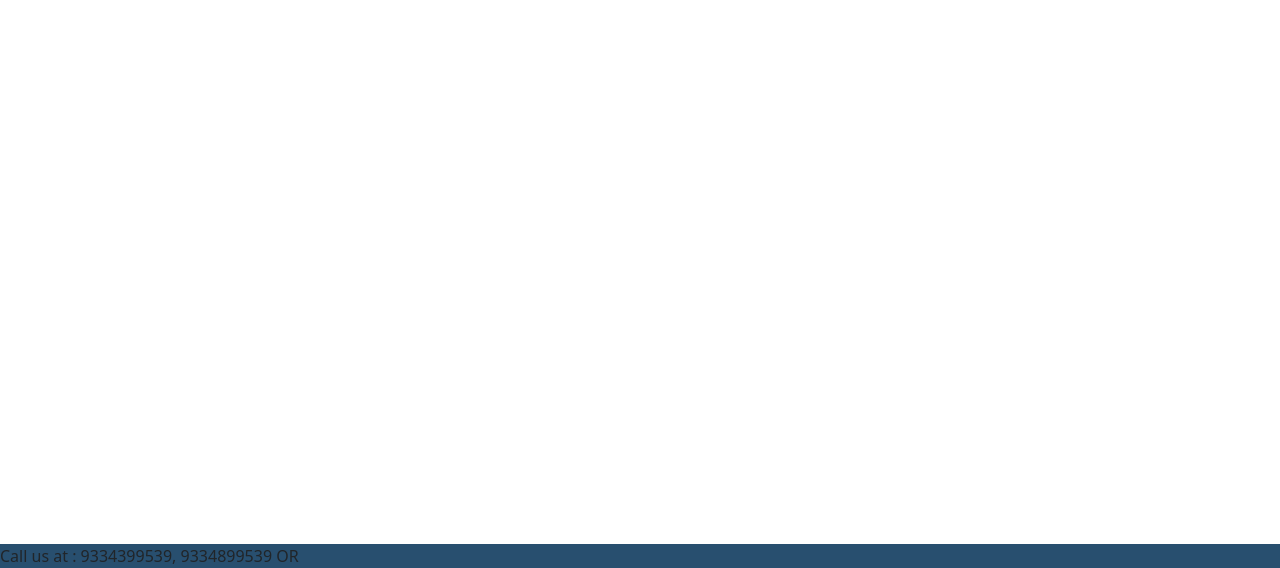
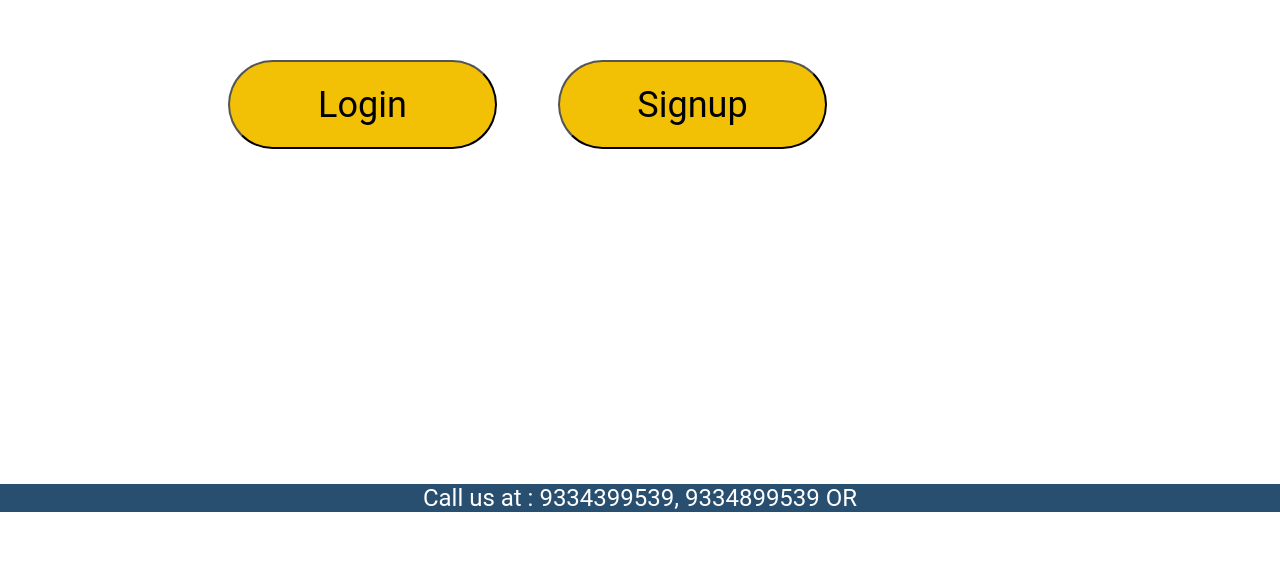
Before and after one commit to Mayshank18/transit-pro-website-1, a React (Create React App) app: page / in a window 1280 px wide. Shown: the part 572-1140 px from the top of the page. After the commit the page ends 1084 px from the top, so only its background shows below. Built offline with nearby package versions, Linux system fonts and the light colour scheme; no server answers.

Commit message:
added css

```diff
--- a/src/Components/Homebutton.js
+++ b/src/Components/Homebutton.js
@@ -1,5 +1,5 @@
 import { withRouter } from "react-router";
-import "../Styling/login.css";
+import "../Styling/homebutton.css";
 import "../App.css";
 const Homebutton = withRouter(({ history }) => {
   return (
@@ -7,13 +7,13 @@ const Homebutton = withRouter(({ history }) => {
       <div>
         <button
           onClick={() => history.push("/login")}
-          className={["button-color","login-rectangle"]}
+          className="button-color login-rectangle login-font"
         >
           Login
         </button>
       </div>
       <div>
-        <button onClick={() => history.push("/signup")}>Signup</button>
+        <button onClick={() => history.push("/signup")} className="button-color signup-rectangle signup-font">Signup</button>
       </div>
     </div>
   );
--- a/src/Components/LoginPage.js
+++ b/src/Components/LoginPage.js
@@ -3,9 +3,9 @@ import { useAuth } from "../Contexts/AuthContext";
 import { useHistory } from "react-router-dom";
 import { Alert } from "react-bootstrap";
 import { Link } from "react-router-dom";
-
+import Header from "./Header";
 import global from "./global";
-
+import "../Styling/loginpage.css"
 export default function LoginPage() {
   const emailRef = useRef();
   const passwordRef = useRef();
@@ -14,36 +14,35 @@ export default function LoginPage() {
   //const [loading, setLoading] = useState(false);
   const history = useHistory();
 
-
   async function handleSubmit(e) {
     e.preventDefault();
-    global.globalEmail=emailRef.current.value;
+    global.globalEmail = emailRef.current.value;
     let cancel = false;
     try {
-
       setError("");
       // setLoading(true);
-      await login(emailRef.current.value, passwordRef.current.value).then(()=>{
+      await login(emailRef.current.value, passwordRef.current.value).then(
+        () => {
           if (cancel) return;
           //setLoading(false);
-      })
+        }
+      );
 
-        console.log(global.signupState+" "+global.globalEmail);
-      if(!global.signupState)
-      history.push("/organization");
-      else
-      history.push("/profile");
+      console.log(global.signupState + " " + global.globalEmail);
+      if (!global.signupState) history.push("/organization");
+      else history.push("/profile");
     } catch (err) {
       setError(err.message);
       // setLoading(false);
     }
-    cancel=true;
+    cancel = true;
     return cancel;
-
   }
 
   return (
-    <div className="container">
+    <div>
+      <Header/>
+      <div className="container form">
         <h2>LOGIN</h2>
         <form onSubmit={handleSubmit}>
           {error && <Alert variant="danger">{error}</Alert>}
@@ -88,5 +87,6 @@ export default function LoginPage() {
           <Link to="/signup">Need an account</Link>
         </div>
       </div>
+    </div>
   );
 }
--- a/src/Styling/footer.css
+++ b/src/Styling/footer.css
@@ -1,8 +1,26 @@
 .bottomnav {
-  position:relative;
+  position: relative;
   width: 100%;
   height: 10%;
   left: 0px;
   top: 100vh;
   background: #284f6f;
 }
+.footer-text {
+  font-family: Roboto;
+  font-style: normal;
+  font-weight: normal;
+  font-size: 24px;
+  line-height: 28px;
+  text-align: center;
+
+  color: #ffffff;
+}
+.whatsapp-logo {
+  position: absolute;
+  width: 35px;
+  height: 34.04px;
+  left: 1235px;
+  top: 1043px;
+  border-radius: 11px;
+}
--- a/src/Styling/header.css
+++ b/src/Styling/header.css
@@ -2,7 +2,7 @@
   position: absolute;
   width: 100%;
   height: 12%;
-
+  z-index: 1;
   background: #284f6f;
   box-shadow: 0px 4px 4px rgba(0, 0, 0, 0.25);
 }
--- /dev/null
+++ b/src/Styling/homebutton.css
@@ -0,0 +1,40 @@
+.login-rectangle {
+  position: absolute;
+  width: 269px;
+  height: 89px;
+  left: 228px;
+  top: 632px;
+}
+.signup-rectangle
+{
+  position: absolute;
+width: 269px;
+height: 89px;
+left: 558px;
+top: 632px;
+}
+
+.login-font
+{
+font-family: Roboto;
+font-style: normal;
+font-weight: normal;
+font-size: 36px;
+line-height: 42px;
+text-align: center;
+
+color: #000000;
+}
+.signup-font
+{
+
+
+font-family: Roboto;
+font-style: normal;
+font-weight: normal;
+font-size: 36px;
+line-height: 42px;
+text-align: center;
+
+color: #000000;
+}
--- a/src/Styling/login.css
+++ /dev/null
@@ -1,7 +0,0 @@
-.login-rectangle {
-  position: absolute;
-  width: 269px;
-  height: 89px;
-  left: 228px;
-  top: 632px;
-}
--- /dev/null
+++ b/src/Styling/loginpage.css
@@ -0,0 +1,3 @@
+.form {
+  padding: 10%;
+}
```
Also changed, not shown: src/Photos/whatsapp-logo.png (added). Lines whose indentation alone changed are shown as unchanged.
